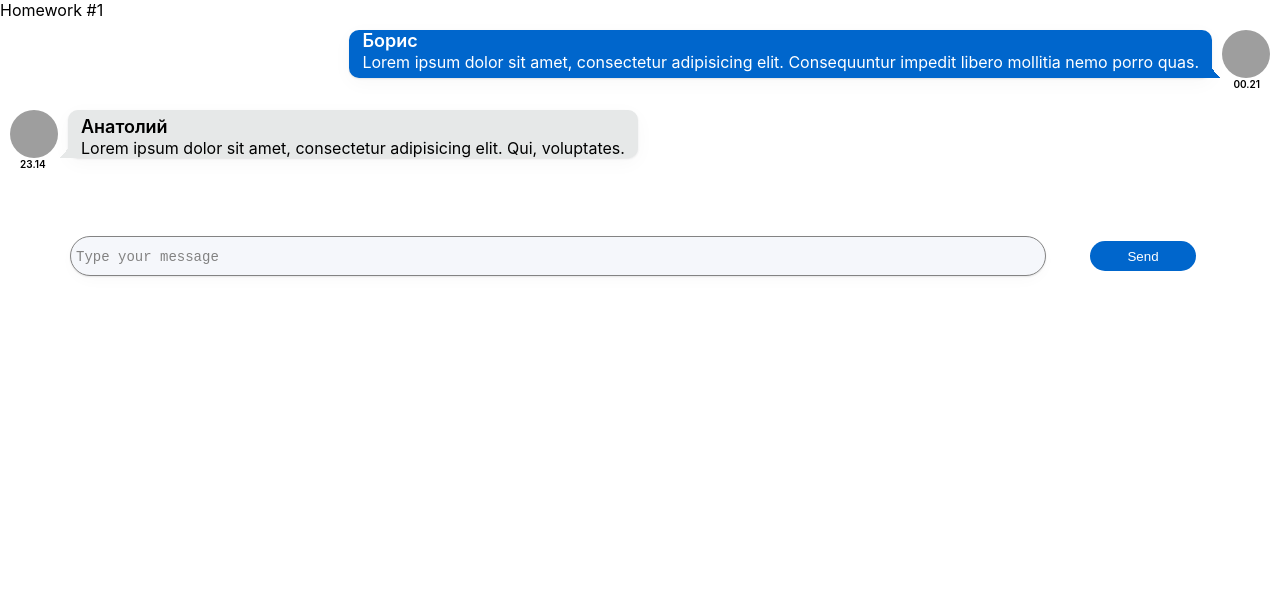
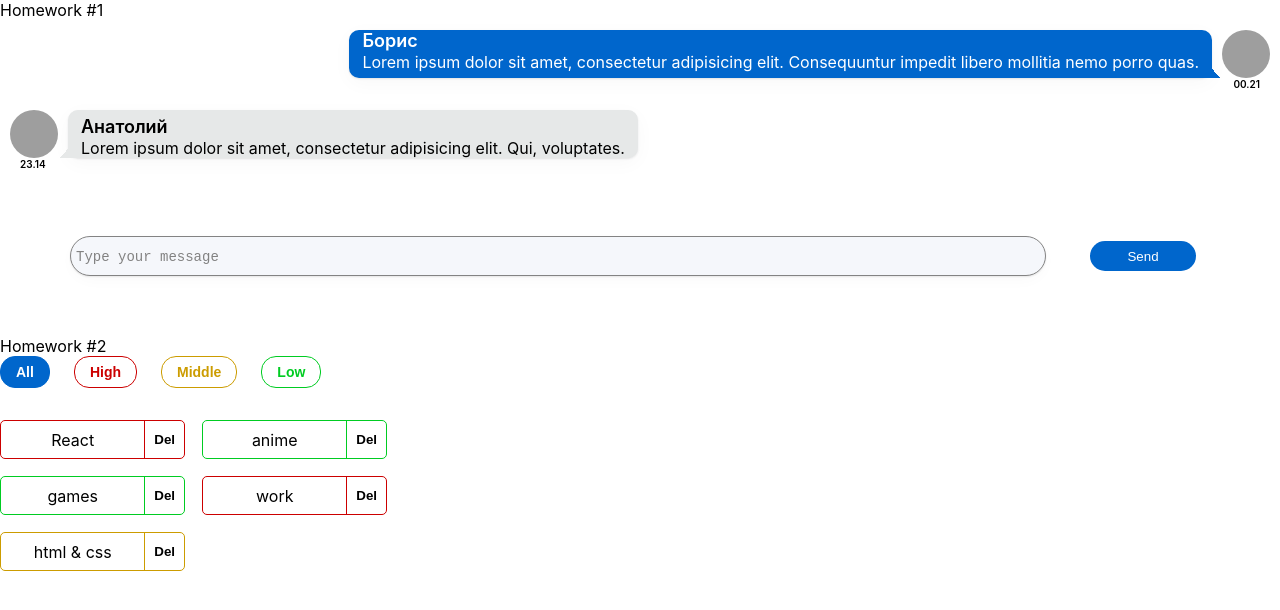
Before and after one commit to DmitryB89/Self-Check, a React (Create React App) app: page / in a window 1280 px wide. Shown: the top 610 px of the page. Built offline with nearby package versions, Linux system fonts and the light colour scheme; grey boxes are pictures that could not be loaded.

Commit message:
HW2 completed

```diff
--- a/src/App.tsx
+++ b/src/App.tsx
@@ -2,6 +2,7 @@ import React from 'react';
 import logo from './logo.svg';
 import './App.css';
 import HW1 from "./s2-homeworks/hw01/HW1";
+import HW2 from "./s2-homeworks/hw02/HW2";
 
 function App() {
     return (
--- a/src/s1-main/App.tsx
+++ b/src/s1-main/App.tsx
@@ -1,13 +1,14 @@
 import React from 'react'
 import s from './App.module.css'
 import HW1 from '../s2-homeworks/hw01/HW1'
+import HW2 from "../s2-homeworks/hw02/HW2";
 
 function App() {
     return (
         <div className={s.App}>
             <HW1/>
             {/*раскомментировать по ходу выполнения*/}
-            {/*<HW2/>*/}
+            <HW2/>
             {/*<HW3/>*/}
             {/*<HW4/>*/}
 
--- a/src/s2-homeworks/hw02/HW2.tsx
+++ b/src/s2-homeworks/hw02/HW2.tsx
@@ -2,7 +2,7 @@ import React, {useState} from 'react'
 import Affairs from './affairs/Affairs'
 import s2 from '../../s1-main/App.module.css'
 import {constants} from "os";
-import priority = module
+// import priority = module
 import affair from "./affairs/affair/Affair";
 import Affair from "./affairs/affair/Affair";
 
@@ -30,7 +30,7 @@ export type AffairType = {
 export type FilterType = 'all' | AffairPriorityType
 
 // constants
-const defaultAffairs: Array<AffairType> = [ // need to fix any
+const defaultAffairs: AffairType[] = [ // need to fix any
     {_id: 1, name: 'React', priority: 'high'}, // студенты могут изменить содержимое name и количество элементов в массиве, ...priority не менять!
     {_id: 2, name: 'anime', priority: 'low'},
     {_id: 3, name: 'games', priority: 'low'},
@@ -45,18 +45,18 @@ export const filterAffairs = (affairs: AffairType[], filter: FilterType): Affair
     else return affairs.filter(el => el.priority === filter)
     return affairs // need to fix
 }
-export const deleteAffair = (affairs: AffairType[], _id: any): any => {
+export const deleteAffair = (affairs: AffairType[], _id: number): AffairType[] => {
     let filteredAffairs = affairs.filter(a=>a._id!==_id)
     return filteredAffairs // need to fix
 }
 
 function HW2() {
-    const [affairs, setAffairs] = useState<any>(defaultAffairs) // need to fix any
+    const [affairs, setAffairs] = useState<AffairType[]>(defaultAffairs) // need to fix any
     const [filter, setFilter] = useState<FilterType>('all')
 
     const filteredAffairs = filterAffairs(affairs, filter)
-    const deleteAffairCallback = (_id: any) => { // need to fix any
-        // need to fix
+    const deleteAffairCallback = (_id: number) => { // need to fix any
+        setAffairs(deleteAffair(affairs,_id))
     }
 
     return (
--- a/src/s2-homeworks/hw02/affairs/Affairs.tsx
+++ b/src/s2-homeworks/hw02/affairs/Affairs.tsx
@@ -4,24 +4,24 @@ import {AffairType, FilterType} from '../HW2'
 import s from './Affairs.module.css'
 
 type AffairsPropsType = {
-    data: any // need to fix any
-    setFilter: any
-    deleteAffairCallback: any
+    data: AffairType[] // need to fix any
+    setFilter: (filter: FilterType) => void
+    deleteAffairCallback: (_id: number) => void
     filter: FilterType
 }
 
 function Affairs(props: AffairsPropsType) {
     const setAll = () => {
-        // need to fix
+        props.setFilter("all")
     }
     const setHigh = () => {
-        // need to fix
+        props.setFilter("high")
     }
     const setMiddle = () => {
-        // need to fix
+        props.setFilter("middle")
     }
     const setLow = () => {
-        // need to fix
+        props.setFilter("low")
     }
 
     const cnAll = s.button + ' ' + s.all + (props.filter === 'all' ? ' ' + s.active : '')
--- a/src/s2-homeworks/hw02/affairs/affair/Affair.tsx
+++ b/src/s2-homeworks/hw02/affairs/affair/Affair.tsx
@@ -1,17 +1,17 @@
 import React from 'react'
-import { AffairType } from '../../HW2'
+import {AffairType} from '../../HW2'
 import s from './Affair.module.css'
 import s2 from '../Affairs.module.css'
 
 type AffairPropsType = {
     // key не нужно типизировать
     affair: AffairType
-    deleteAffairCallback: any // need to fix any
+    deleteAffairCallback: (_id: number) => void // need to fix any
 }
 
 function Affair(props: AffairPropsType) {
     const deleteCallback = () => {
-        // need to fix
+        props.deleteAffairCallback(props.affair._id)
     }
 
     const nameClass = s.name + ' ' + s2[props.affair.priority]
@@ -24,12 +24,13 @@ function Affair(props: AffairPropsType) {
             className={affairClass}
         >
             <div id={'hw2-name-' + props.affair._id} className={nameClass}>
-                {/*создаёт студент*/}
+                {props.affair.name}
+
 
                 {/**/}
             </div>
             <div id={'hw2-priority-' + props.affair._id} hidden>
-                {/*создаёт студент*/}
+                {props.affair.priority}
 
                 {/**/}
             </div>
@@ -37,11 +38,10 @@ function Affair(props: AffairPropsType) {
             <button
                 id={'hw2-button-delete-' + props.affair._id}
                 className={buttonClass}
-                // need to fix
-
+                onClick={deleteCallback}
             >
                 {/*текст кнопки могут изменить студенты*/}
-                X
+                Del
                 {/**/}
             </button>
         </div>
```
